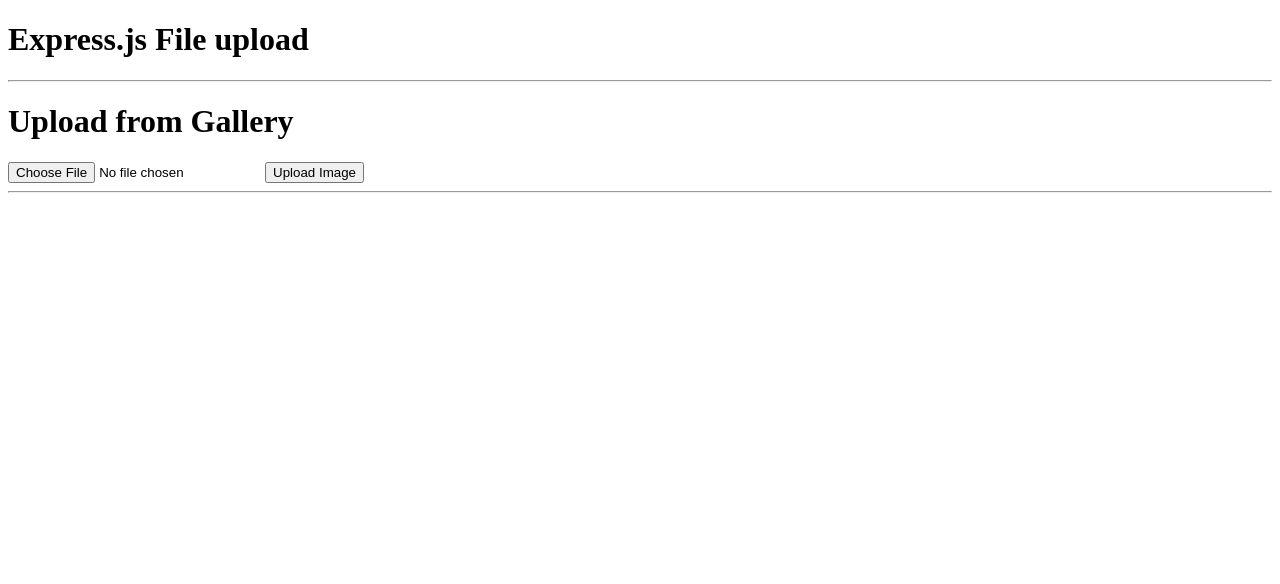
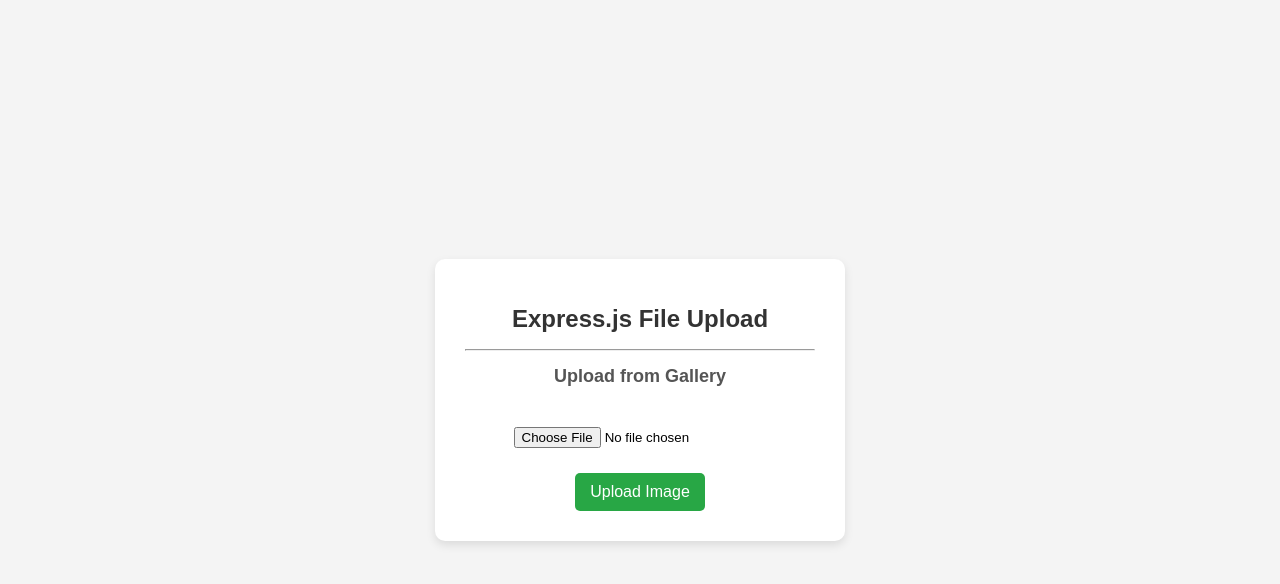
Before and after one commit to crazybackdev01/image-upload-task, a website: page public/index.html in a window 1280 px wide. Drawn offline with Linux system fonts and the light colour scheme.

Commit message:
Final commit

```diff
--- a/public/index.html
+++ b/public/index.html
@@ -3,36 +3,76 @@
   <head>
     <meta charset="UTF-8" />
     <meta name="viewport" content="width=device-width, initial-scale=1.0" />
-    <title>Express.js File upload</title>
+    <title>Express.js File Upload</title>
+    <style>
+      /* General Styles */
+      body {
+        font-family: Arial, sans-serif;
+        background-color: #f4f4f4;
+        display: flex;
+        justify-content: center;
+        align-items: center;
+        height: 100vh;
+        margin: 0;
+      }
+
+      /* Container */
+      .container {
+        background: white;
+        padding: 30px;
+        border-radius: 10px;
+        box-shadow: 0px 4px 10px rgba(0, 0, 0, 0.1);
+        text-align: center;
+        width: 350px;
+      }
+
+      /* Headings */
+      h1 {
+        color: #333;
+        font-size: 24px;
+      }
+
+      h2 {
+        color: #555;
+        font-size: 18px;
+      }
+
+      /* File Input */
+      input[type="file"] {
+        margin: 15px 0;
+        padding: 10px;
+      }
+
+      /* Upload Button */
+      button {
+        background: #28a745;
+        color: white;
+        border: none;
+        padding: 10px 15px;
+        font-size: 16px;
+        cursor: pointer;
+        border-radius: 5px;
+        transition: background 0.3s ease;
+      }
+
+      button:hover {
+        background: #218838;
+      }
+    </style>
   </head>
   <body>
-    <h1>Express.js File upload</h1>
+    <div class="container">
+      <h1>Express.js File Upload</h1>
       <hr />
-    <h1>Upload from Gallery</h1>
+      <h2>Upload from Gallery</h2>
       <form
         action="/api/image/upload"
         method="post"
         enctype="multipart/form-data"
       >
-      <input type="file" name="image" />
+        <input type="file" name="image" id="fileInput" />
         <button type="submit">Upload Image</button>
       </form>
-    <hr />
-    <!-- <h1>Upload from Camera</h1>
-    <form
-      id="uploadForm"
-      action="/"
-      method="post"
-      enctype="multipart/form-data"
-    >
-      <input
-        type="file"
-        name="image"
-        id="fileInput"
-        accept="image/*"
-        capture="environment"
-      />
-      <button type="submit">Upload Image</button> -->
-    </form>
+    </div>
   </body>
 </html>
```
Also changed, not shown: README.md. Lines whose indentation alone changed are shown as unchanged.
